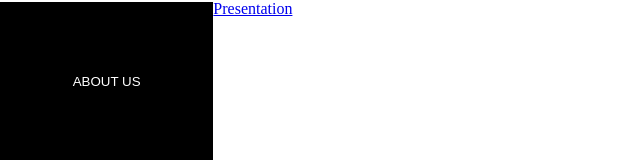
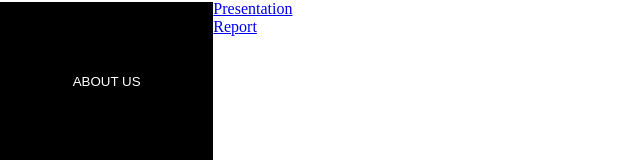
Before and after one commit to EECS4314/website, a React (Create React App) app: page /part_4 in a window 1280 px wide. Shown: the top 160 px of the page, without its empty margins (0-640 px from the left). Built offline with nearby package versions, Linux system fonts and the light colour scheme.

Commit message:
added document for a4

```diff
--- a/src/parts/part4.js
+++ b/src/parts/part4.js
@@ -19,12 +19,12 @@ const Part4 = () => {
           >
             Presentation
           </a>
-          {/* {<a
-            href="https://docs.google.com/document/d/1HQaXx8dyIUwy_VIbocgd7iI1uBicCUGJ8aW7UD9J8hQ/edit?usp=sharing"
+          <a
+            href="https://docs.google.com/document/d/1jB2M-jKIVpItrkt_IidOMmtYUdTFWsxuG7n-1ZS0Jag/edit?usp=sharing"
             target="_blank"
           >
             Report
-          </a>} */}
+          </a>
         </Main>
       );
 };
```
